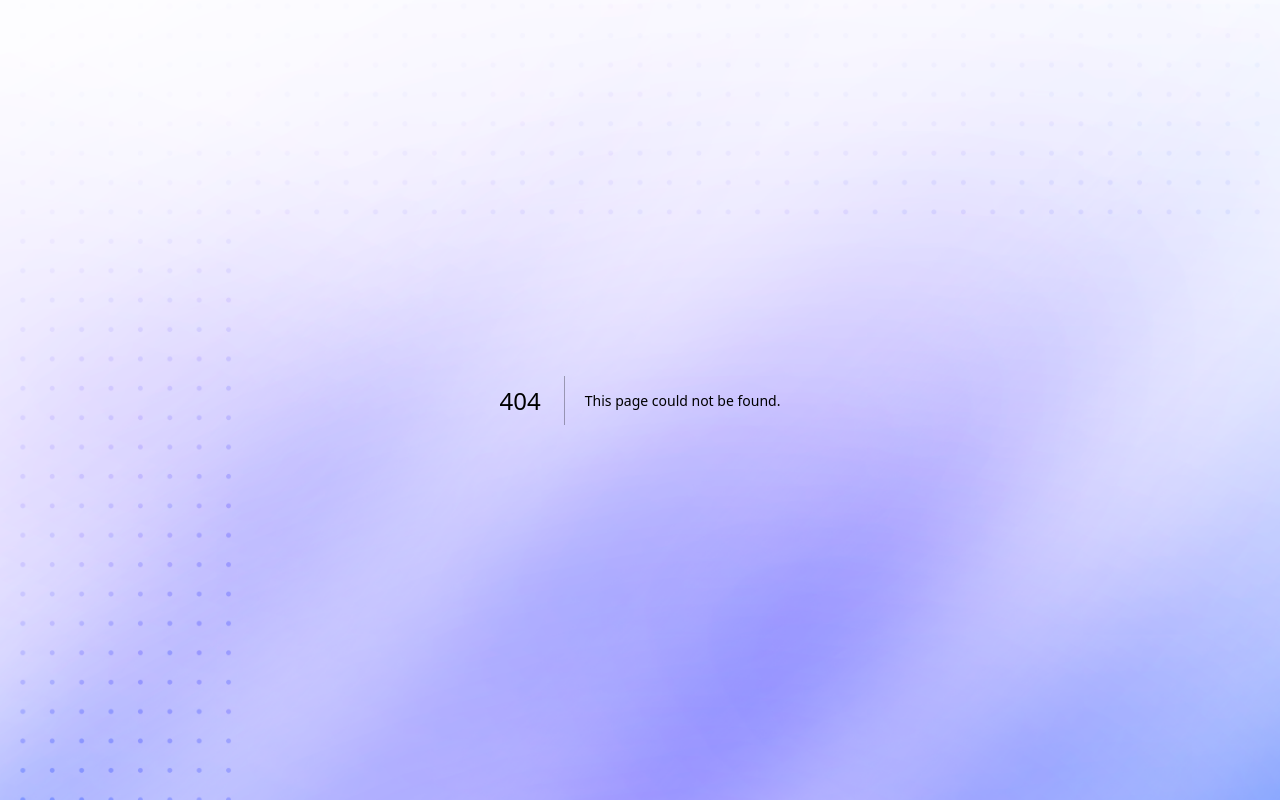
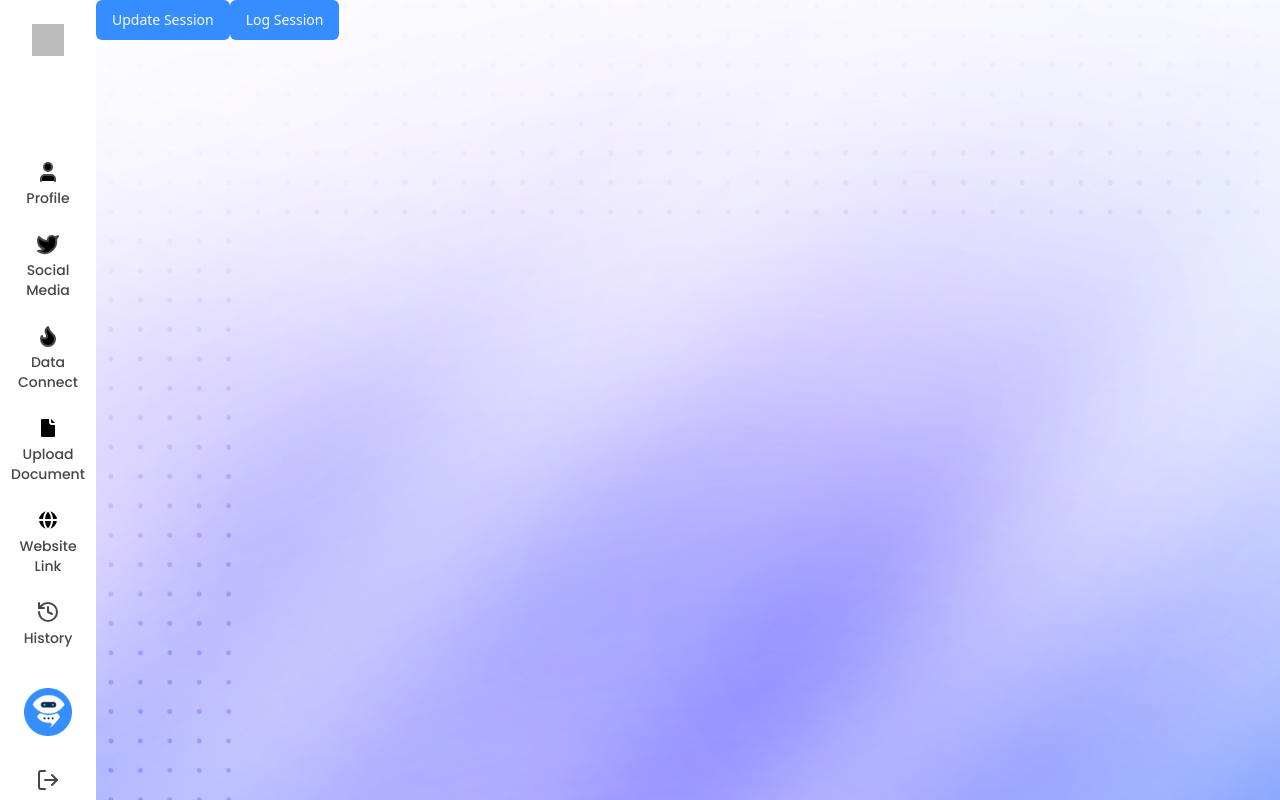
Before and after one commit to asherafridi/idea-generation-app, a Next.js app: page /test in a window 1280 px wide. Before the commit this address had no page. Built offline with nearby package versions, Linux system fonts and the light colour scheme; no server answers; sample sign-in values are in the browser's storage.

Commit message:
5th Deployment

```diff
--- /dev/null
+++ b/app/(dashboard)/test/page.tsx
@@ -0,0 +1,32 @@
+"use client"
+import { Button } from '@/components/ui/button';
+import { useSession } from 'next-auth/react'
+import React from 'react'
+
+const page = () => {
+    const {data:session,update} = useSession();
+    const logSession = ()=>{
+        console.log(session);
+    }
+
+
+    const updateSession = async ()=>{
+         await update({
+            ...session,
+            user : {
+                ...session.user,
+
+            name : "Ashir"
+            }
+        });
+    }
+  return (
+    <div>
+
+<Button onClick={updateSession}>Update Session</Button>
+<Button onClick={logSession}>Log Session</Button>
+    </div>
+  )
+}
+
+export default page
--- a/components/ProfileEdit.tsx
+++ b/components/ProfileEdit.tsx
@@ -19,8 +19,7 @@ interface FormData {
   companyName : string;
 }
 const ProfileEdit = () => {
-  const {update} = useSession();
-  const {data:session} = useSession();
+  const {data:session,update} = useSession();
 
   const [btnLoader, setBtnLoader] = useState(false);
   const [formData, setFormData] = useState<FormData>({
@@ -39,6 +38,18 @@ const ProfileEdit = () => {
   };
 
 
+
+  const updateSession = async (name,image)=>{
+    await update({
+       ...session,
+       user : {
+           ...session.user,
+
+       name : name,
+       image : image
+       }
+   });
+}
 
 
 const handleSubmit = async (e) => {
@@ -81,9 +92,10 @@ const handleSubmit = async (e) => {
       throw new Error("Failed to save profile.");
     }
 
-    await update({name : finalPayload.companyName,image : imageUrl});
 
 
+
+    updateSession(finalPayload.companyName,finalPayload.imageUrl);
     console.log("Updated session:", session);
 
     toast.success('Profile updated successfully');
--- a/components/ProfileMenu.tsx
+++ b/components/ProfileMenu.tsx
@@ -38,7 +38,7 @@ const ProfileMenu = ({ isExpanded }: { isExpanded: boolean }) => {
             <div className="flex w-full items-center flex-col">
               <div className="relative group">
                 <Avatar className="w-16 h-16 text-xl">
-                  <AvatarImage src={session.data?.user.image} />
+                  <AvatarImage src={session.data?.user?.image} />
                   <AvatarFallback>
                     {session.data?.user.name.substring(0, 2).toUpperCase()}
                   </AvatarFallback>
@@ -47,7 +47,7 @@ const ProfileMenu = ({ isExpanded }: { isExpanded: boolean }) => {
                 <ProfileEdit />
               </div>
               <h1 className="font-body text-xl font-medium mt-4 text-foreground">
-                {session.data?.user.name}
+                {session.data?.user?.name}
               </h1>
             </div>
 
--- a/components/Sidebar.tsx
+++ b/components/Sidebar.tsx
@@ -115,7 +115,7 @@ export const Sidebar: React.FC = () => {
           {/* Logo Section */}
           <div className="w-full flex items-center justify-start gap-2 px-6 mt-4">
             <Image
-              src={session.data?.user.image}
+              src={session.data?.user?.image}
               width={isExpanded ? 40 : 50}
               height={isExpanded ? 40 : 50}
               alt="Logo"
--- a/lib/auth.ts
+++ b/lib/auth.ts
@@ -68,14 +68,14 @@ export const authOption: AuthOptions = {
         })
     ],
     callbacks: {
-        async jwt({ token, user }) {
+        async jwt({ token, user, trigger, session }) {
             if (user) {
                 token.id = user.id;
             }
-            // if (trigger === "update"){
-            //     return {...token,...session.user};
-            // }
-            return token;
+            if (trigger === "update"){
+                return {...token,...session.user};
+            }
+            return {...token , ...user};
         },
         async session({ session, token }) {
             session.user.id = `${token.id}`;
```
